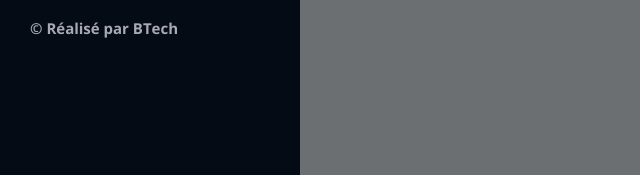
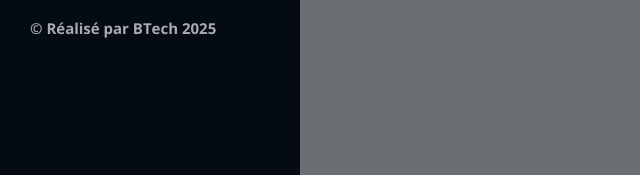
Before and after one commit to BAKHOUM21/porfolio_bec, a plain HTML site: page index.html in a window 1280 px wide. Shown: the part 586-761 px from the top of the page, 0-640 px from the left. Drawn offline with nearby package versions, Linux system fonts and the light colour scheme.

Commit message:
version 1, 19 Aout

```diff
--- a/index.html
+++ b/index.html
@@ -60,7 +60,7 @@
         <!-- ======= Auteur ======= -->
         <div class="container">
           <div class="copyright text-light d-flex text-center">
-            <strong><a class="d-inline-flex" href="#">&copy; Réalisé par BTech</a></strong>
+            <strong><a class="d-inline-flex" href="#">&copy; Réalisé par BTech 2025</a></strong>
           </div>
         </div>
         <!-- Fin  Auteur -->
```
